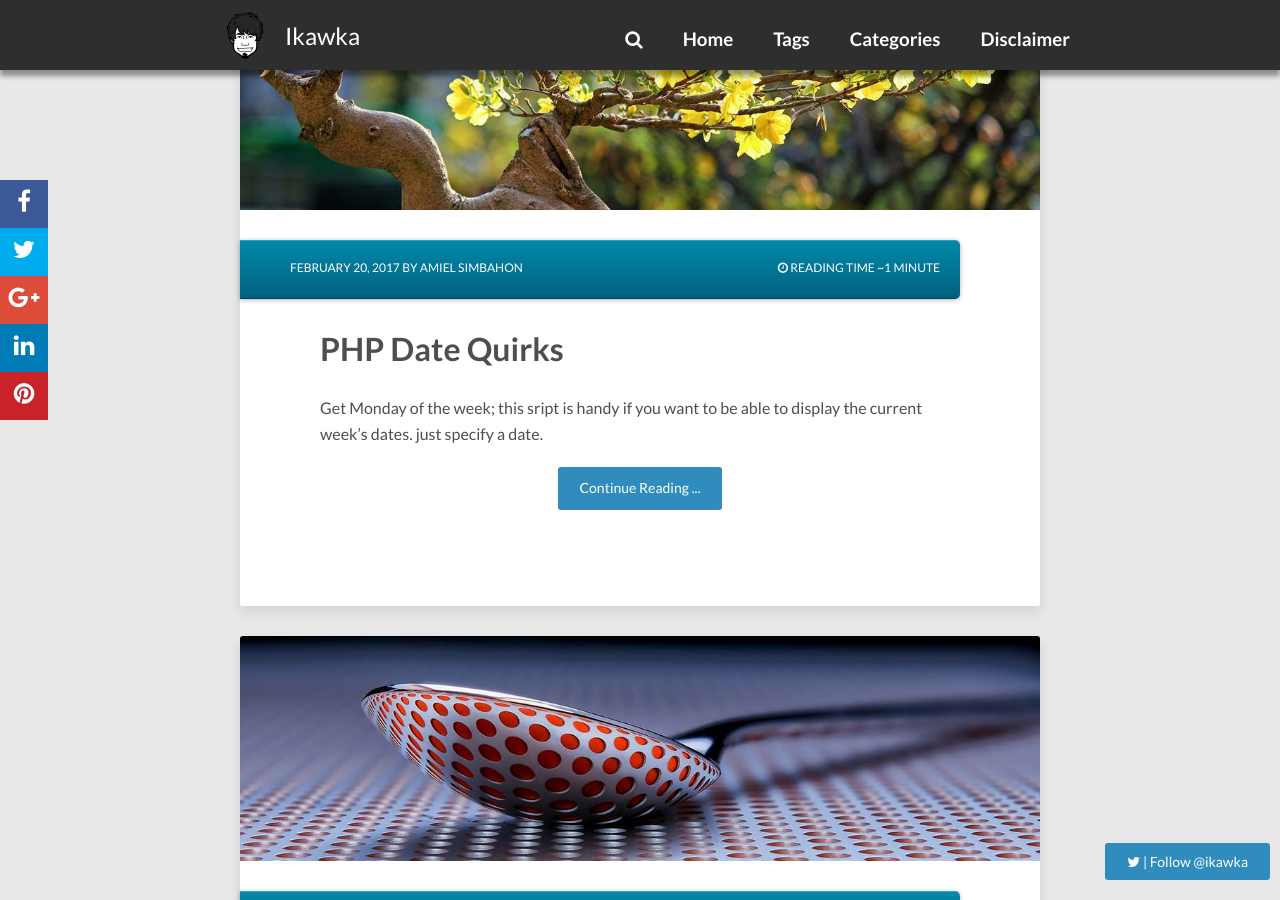
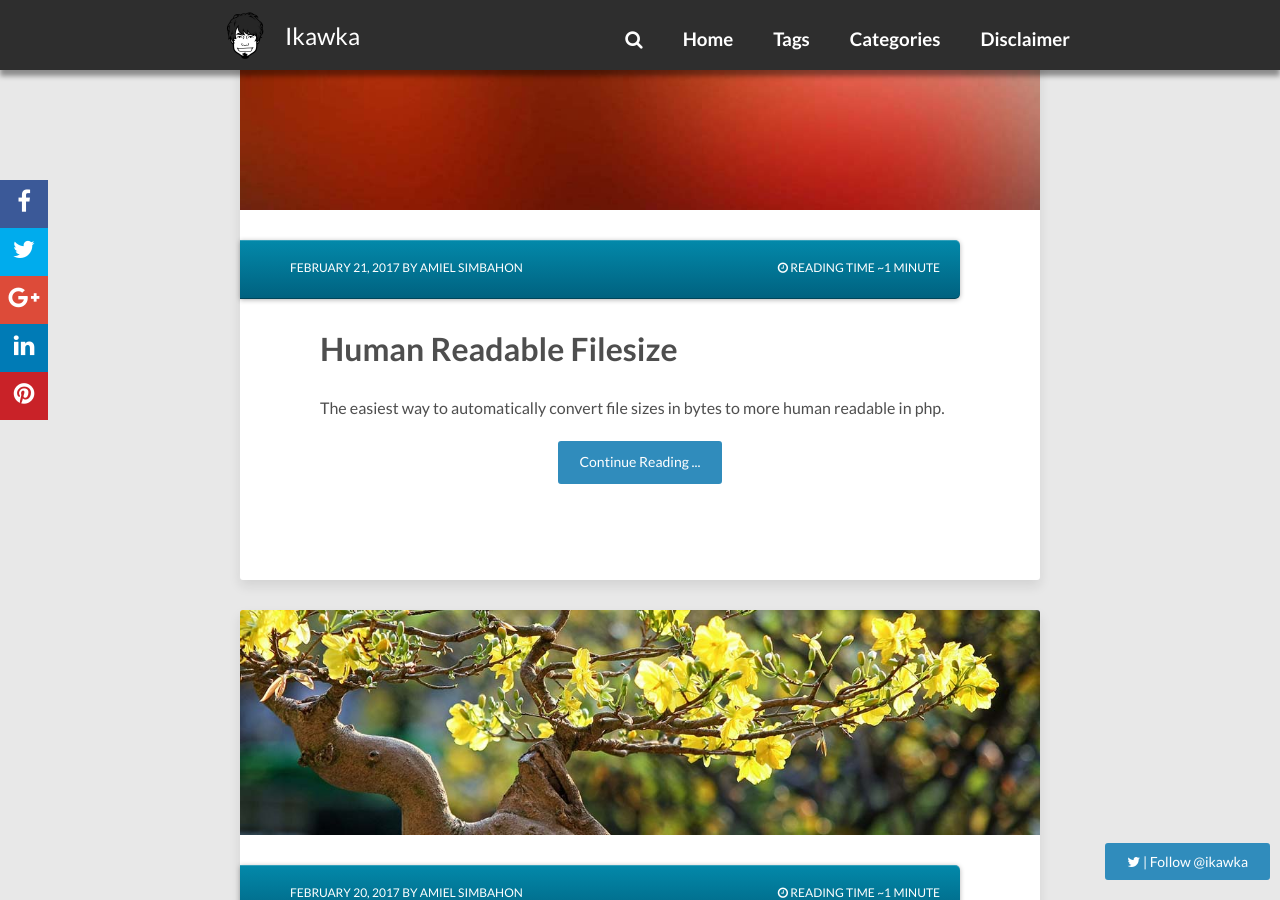
Before and after one commit to ikawka/ikawka.github.io, a Jekyll site: the page built from index.html, in a window 1280 px wide and 900 px high, scrolled down 365 px. Built offline with Jekyll 4.4.1, drawn with Linux system fonts in a browser that asks for light colours; nearby versions of some CDN libraries; the list of posts is cut into pages by our own code; comment, search, counter and statistics services are not loaded.

Commit message:
human readable filesize

````diff
--- /dev/null
+++ b/_posts/2017-02-21-human-readable-filesize.md
@@ -0,0 +1,24 @@
+---
+layout: post
+title: Human Readable Filesize
+description: "Filesize that are more human readable in php"
+published: 2017-02-21
+modified: 2017-02-21
+tags: [php, filesize, humanized]
+categories: [php]
+excerpt: The easiest way to automatically convert file sizes in bytes to more human readable in php.
+image:
+    feature: abstract-11.jpg
+    width: 1136
+    height: 320
+---
+<!-- more -->
+The easiest way to automatically convert file sizes in bytes to more human readable in php.
+
+```php?start_inline=true
+function human_filesize($bytes, $decimals = 2) {
+    $sz = 'BKMGTP';
+    $factor = floor((strlen($bytes) - 1) / 3);
+    return sprintf("%.{$decimals}f", $bytes / pow(1024, $factor)) . @$sz[$factor];
+}
+```
````
Also changed, not shown: _posts/2017-02-20-php-date-quirks.md (+0 -3 lines).
